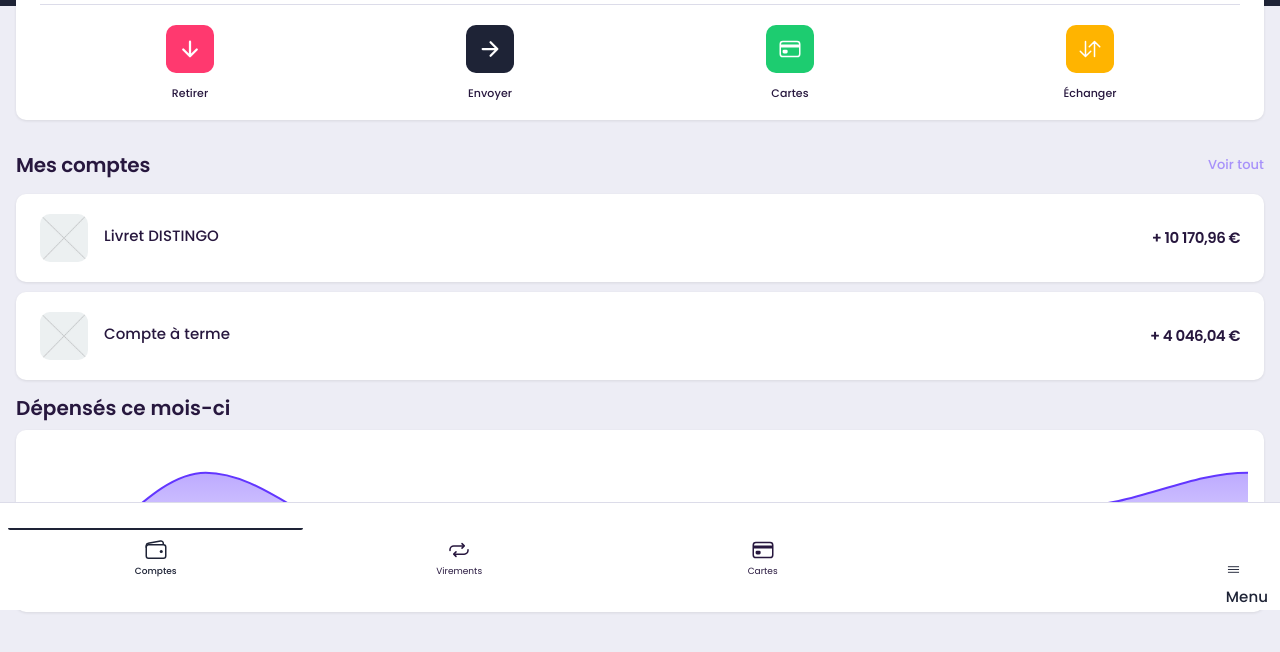
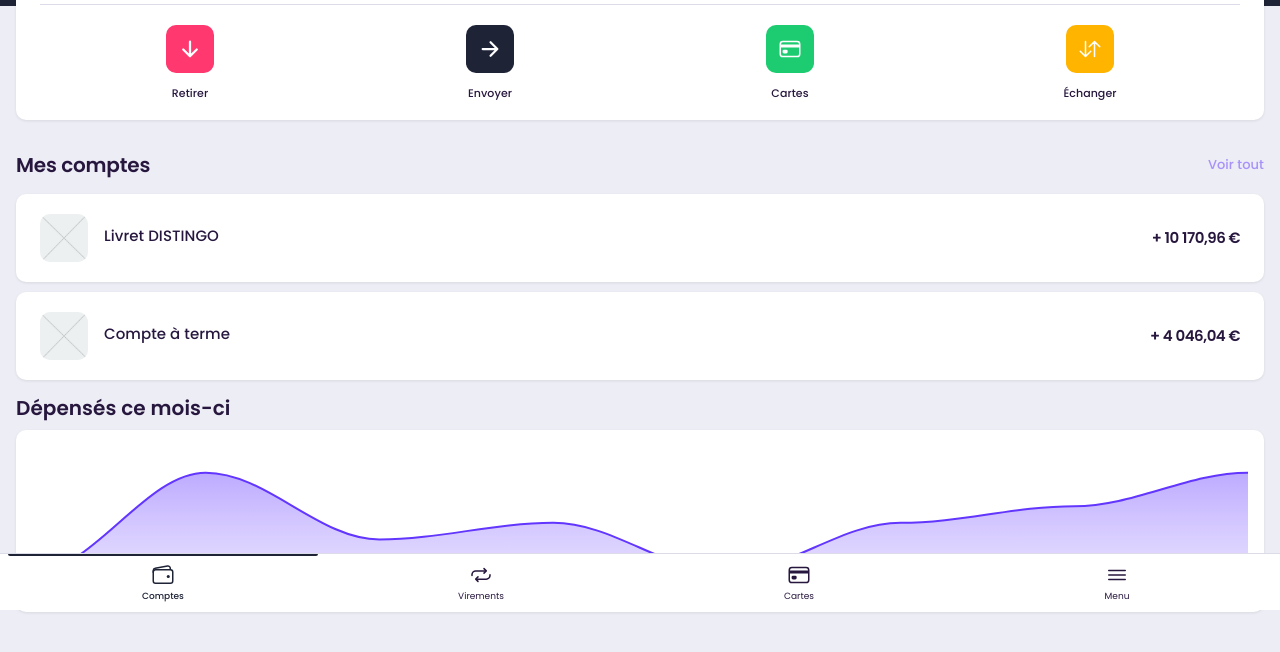
Before and after one commit to cerivan/Fingerprint, a website: page www/compte.html in a window 1280 px wide. Shown: the part 190-842 px from the top of the page. Drawn offline with nearby package versions, Linux system fonts and the light colour scheme.

Commit message:
Update compte.html

```diff
--- a/www/compte.html
+++ b/www/compte.html
@@ -387,12 +387,10 @@
                 <strong>Cartes</strong>
             </div>
         </a>
-        <a href="#" class="item">
+        <a href="#" class="item" data-bs-toggle="modal" data-bs-target="#sidebarPanel">
             <div class="col">
-				<a href="#" class="headerButton" data-bs-toggle="modal" data-bs-target="#sidebarPanel">
-					<ion-icon name="menu-outline"></ion-icon>
-					<strong>Menu</strong>
-				</a>
+				<ion-icon name="menu-outline"></ion-icon>
+				<strong>Menu</strong>
             </div>
         </a>
     </div>
```
